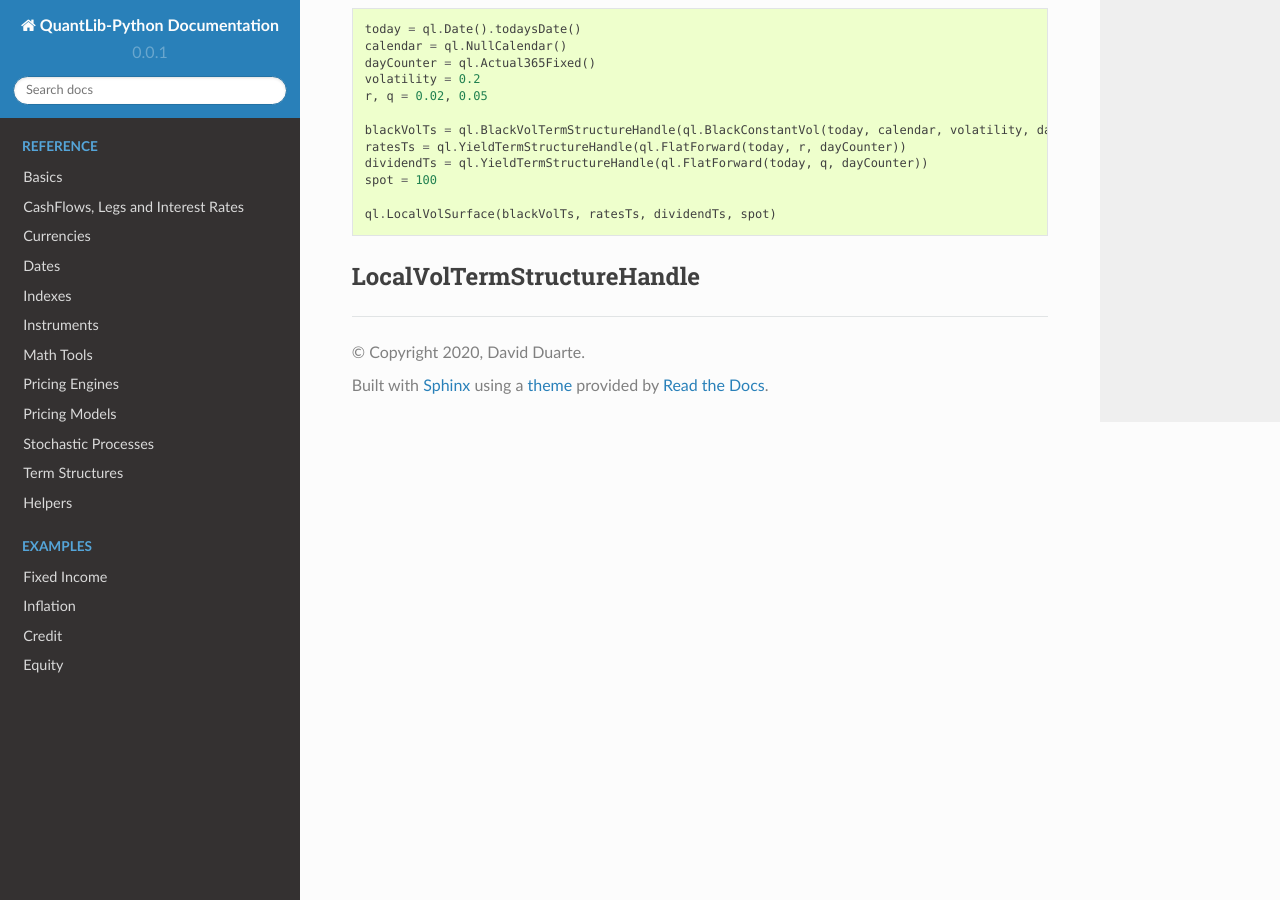
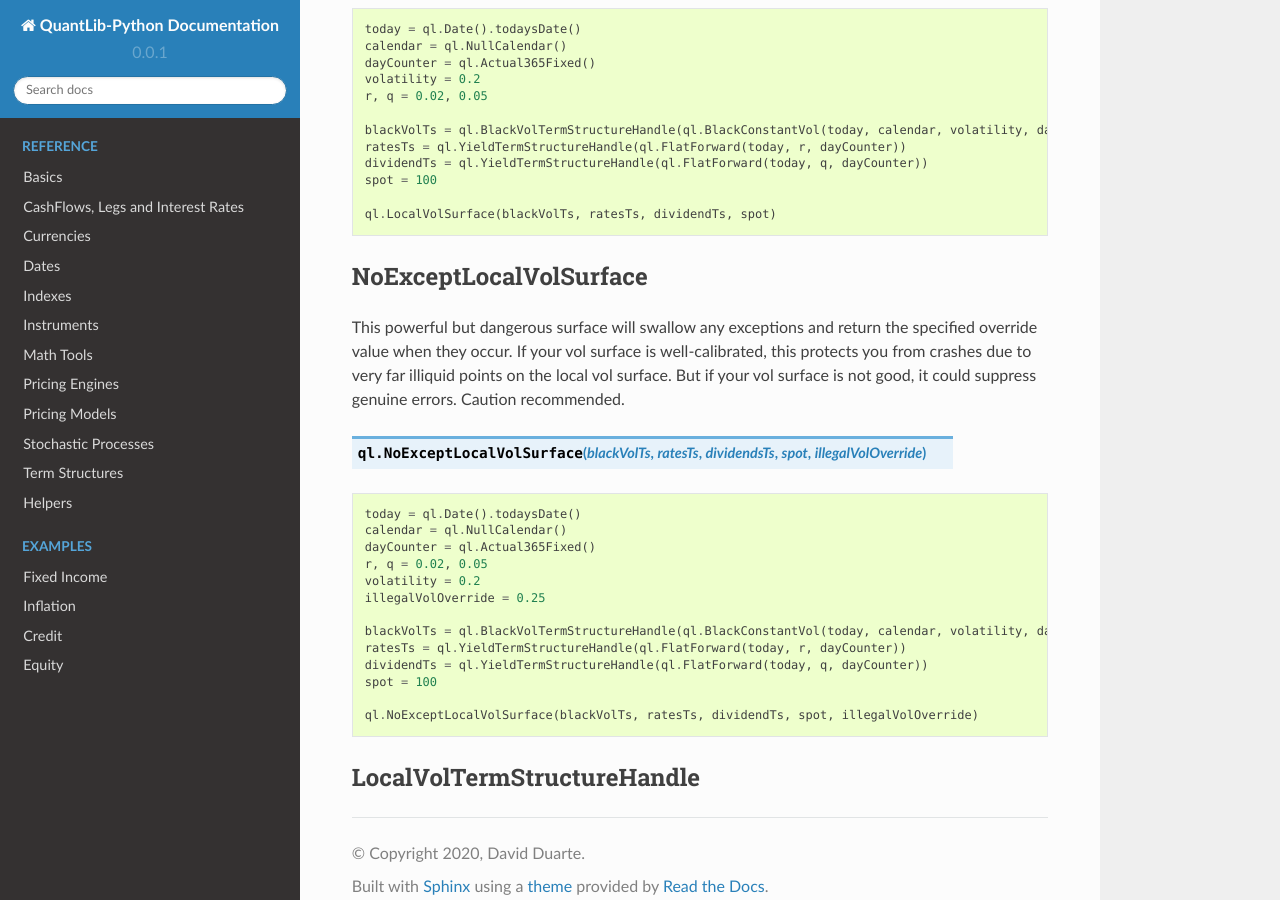
Before and after one commit to nhaga/QuantLib-Python-Docs, a Sphinx documentation site: the page built from docs/termstructures/volatility.rst, in a window 1280 px wide and 900 px high, scrolled down 2776 px. Built offline with Sphinx 7.4.7 and the Read the Docs theme 2.0.0, drawn with Linux system fonts in a browser that asks for light colours; formulas are drawn with MathJax 3.

Commit message:
Adding NoExceptLocalVolSurface
A new local vol surface added in QL 1.20

```diff
--- a/docs/termstructures/volatility.rst
+++ b/docs/termstructures/volatility.rst
@@ -160,5 +160,29 @@ LocalVolSurface
   ql.LocalVolSurface(blackVolTs, ratesTs, dividendTs, spot)
 
 
+NoExceptLocalVolSurface
+***********************
+
+This powerful but dangerous surface will swallow any exceptions and return the specified override value when they occur. If your vol surface is well-calibrated, this protects you from crashes due to very far illiquid points on the local vol surface. But if your vol surface is not good, it could suppress genuine errors. Caution recommended.
+
+.. function:: ql.NoExceptLocalVolSurface(blackVolTs, ratesTs, dividendsTs, spot, illegalVolOverride)
+
+.. code-block:: python
+
+  today = ql.Date().todaysDate()
+  calendar = ql.NullCalendar()
+  dayCounter = ql.Actual365Fixed()
+  r, q = 0.02, 0.05
+  volatility = 0.2
+  illegalVolOverride = 0.25
+
+  blackVolTs = ql.BlackVolTermStructureHandle(ql.BlackConstantVol(today, calendar, volatility, dayCounter))
+  ratesTs = ql.YieldTermStructureHandle(ql.FlatForward(today, r, dayCounter))
+  dividendTs = ql.YieldTermStructureHandle(ql.FlatForward(today, q, dayCounter))
+  spot = 100
+
+  ql.NoExceptLocalVolSurface(blackVolTs, ratesTs, dividendTs, spot, illegalVolOverride)
+
+
 LocalVolTermStructureHandle
 ***************************
```
